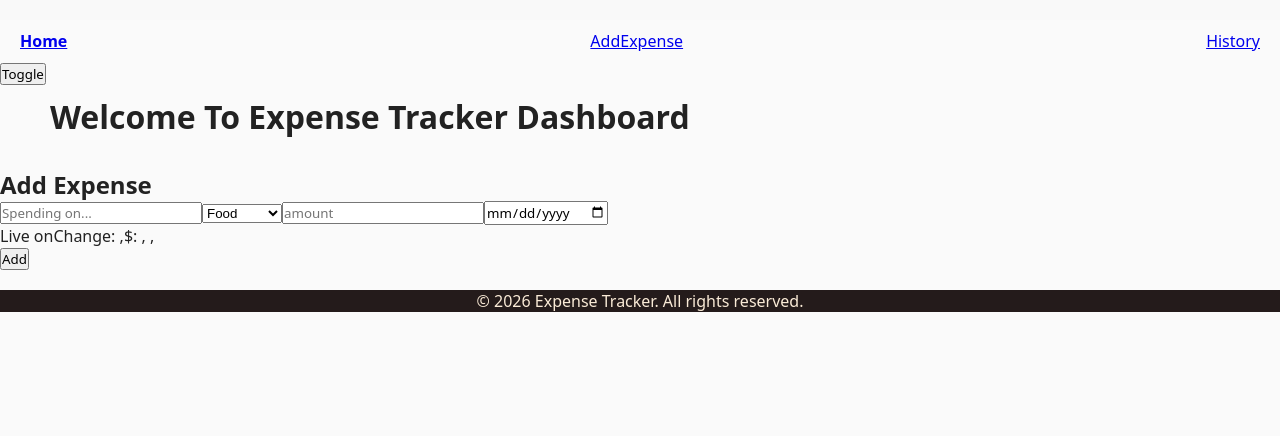
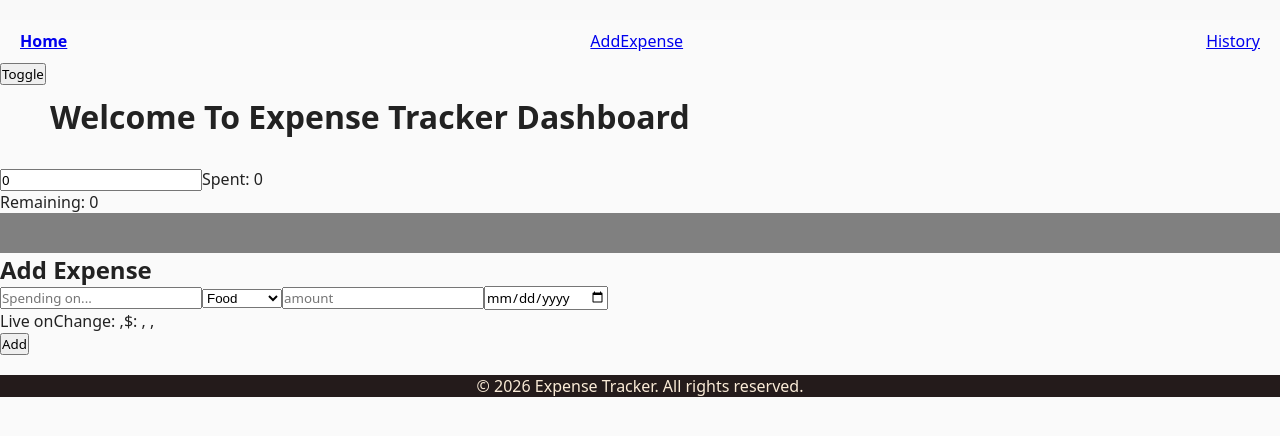
Before and after one commit to Prashantstack-dev/Expense-Tracker, a React (Vite) app: page / in a window 1280 px wide. Shown: the top 436 px of the page. Built offline with nearby package versions, Linux system fonts and the light colour scheme.

Commit message:
: add budget tracker with progress bar

```diff
--- a/src/context/ExpenseContext.jsx
+++ b/src/context/ExpenseContext.jsx
@@ -12,6 +12,7 @@ const ExpenseContext = createContext();  //create a board
 
 
 export function ExpenseProvider({children}){
+
     const [expenses, setExpenses] = useState(()=> {
      const storedData = localStorage.getItem('expenses');
      if(storedData) return JSON.parse(storedData)
@@ -22,8 +23,23 @@ export function ExpenseProvider({children}){
       //save expenses to local storage here
        localStorage.setItem("expenses", JSON.stringify(expenses))
 
+    }, [expenses])
 
-    }, [expenses])
+    const[budget, setBudget] = useState(()=> {
+      const savedBudget = localStorage.getItem('budget');
+      //if value is found parse it(localStorage uses string) and use it
+      if(savedBudget){
+        return JSON.parse(savedBudget)
+      }
+      return 0;
+    });
+
+    useEffect(() => {
+      //save budget to local storage
+      localStorage.setItem("budget", JSON.stringify(budget))
+
+    }, [budget]) // [budget] means: Only run this code when budget changes.
+
 
 
     //expense is just a parameter
@@ -45,7 +61,7 @@ export function ExpenseProvider({children}){
 
   return (
     //Mount the board to wall and pin data as a children props
-    <ExpenseContext.Provider value={{expenses, addExpense, deleteExpense}}>
+    <ExpenseContext.Provider value={{expenses, addExpense, deleteExpense, budget, setBudget}}>
         {children}
     </ExpenseContext.Provider>
   )
--- a/src/pages/Dashboard.jsx
+++ b/src/pages/Dashboard.jsx
@@ -2,45 +2,70 @@ import React from "react";
 import ExpenseForm from "../components/ExpenseForm";
 import ExpenseList from "../components/ExpenseList";
 import { useExpenses } from "../context/ExpenseContext";
-import { PieChart, Pie, Tooltip, Cell, Legend } from 'recharts';
+import { PieChart, Pie, Tooltip, Cell, Legend } from "recharts";
 
 // import {FriendProvider} from "../practice/FriendContext"
 // import FriendList from "../practice/FriendList";
 // import FriendForm from '../practice/FriendForm'
 
-
-
 // import {useState} from "react";
 
 const Dashboard = () => {
-const {expenses} = useExpenses();
+  const { expenses, budget, setBudget } = useExpenses();
+
+  const spent = expenses.reduce((acc, expense) => {
+    return acc + expense.amount;
+  }, 0);
+  //Calculate remaining
+   const remainingBudget = budget - spent;
+
+   //calculate percentage
+   const percentage = budget > 0 ? Math.min( (spent/budget)*100, 100): 0;
+
+   //bar color to put in conditional
+   const barColor = remainingBudget < 0 ? 'red' : percentage > 80 ? 'orange' : 'green';
+
   //transform expenses array into chart data
-const COLORS = ['#6366f1', '#f59e0b', '#10b981', '#ef4444', '#3b82f6']
-const charData = expenses.reduce((acc, expense)=> {
+  const COLORS = ["#6366f1", "#f59e0b", "#10b981", "#ef4444", "#3b82f6"];
+  const charData = expenses.reduce((acc, expense) => {
     //Does my sheet already have a row for this category?"
-    const existing = acc.find(item => item.name === expense.category)
-    if(!existing) {
-     acc.push({name: expense.category, value: expense.amount})
-
-    }else{
-       existing.value += expense.amount
+    const existing = acc.find((item) => item.name === expense.category);
+    if (!existing) {
+      acc.push({ name: expense.category, value: expense.amount });
+    } else {
+      existing.value += expense.amount;
     }
     return acc;
-}, [])
-
+  }, []);
 
   return (
     <>
-  <h1 style={{padding:"10px 20px 30px 50px"}}>Welcome To Expense Tracker Dashboard</h1>
+      <h1 style={{ padding: "10px 20px 30px 50px" }}>
+        Welcome To Expense Tracker Dashboard
+      </h1>
       {/* <p>{JSON.stringify(charData)}</p> */}
       {/* Show chart only when there are expenses */}
- { expenses.length >0 && <PieChart width={300} height={300}>
+
+      {/* UI for Budget */}
+      <input type="number" value={budget} onChange={(e) => setBudget(Number(e.target.value))} />
+      <span>Spent: {spent}</span>
+      <p>Remaining: {remainingBudget}</p>
+      <div className="outer" style={{width:'100%', background:'grey'}}>
+
+        <div className="inner" style={{width:`${percentage}%`, height:'5vh', backgroundColor:`${barColor}`}}>
+
+        </div>
+      </div>
+
+      {/* UI for PieChart */}
+      {expenses.length > 0 && (
+        <PieChart width={300} height={300}>
           <Pie
             data={charData}
-    dataKey="value"
-    nameKey="name"
-    cx="50%"
-    cy="50%"
+            dataKey='value'
+            nameKey='name'
+            cx='50%'
+            cy='50%'
             outerRadius={100}
           >
             {charData.map((entry, index) => (
@@ -49,8 +74,8 @@ const charData = expenses.reduce((acc, expense)=> {
           </Pie>
           <Tooltip />
           <Legend />
-</PieChart>}
-
+        </PieChart>
+      )}
 
       <ExpenseForm />
       <ExpenseList />
@@ -60,10 +85,8 @@ const charData = expenses.reduce((acc, expense)=> {
   <FriendList />
 
   </FriendProvider> */}
-
-
     </>
- )
-}
+  );
+};
 
 export default Dashboard;
```
Lines whose indentation alone changed are shown as unchanged.
